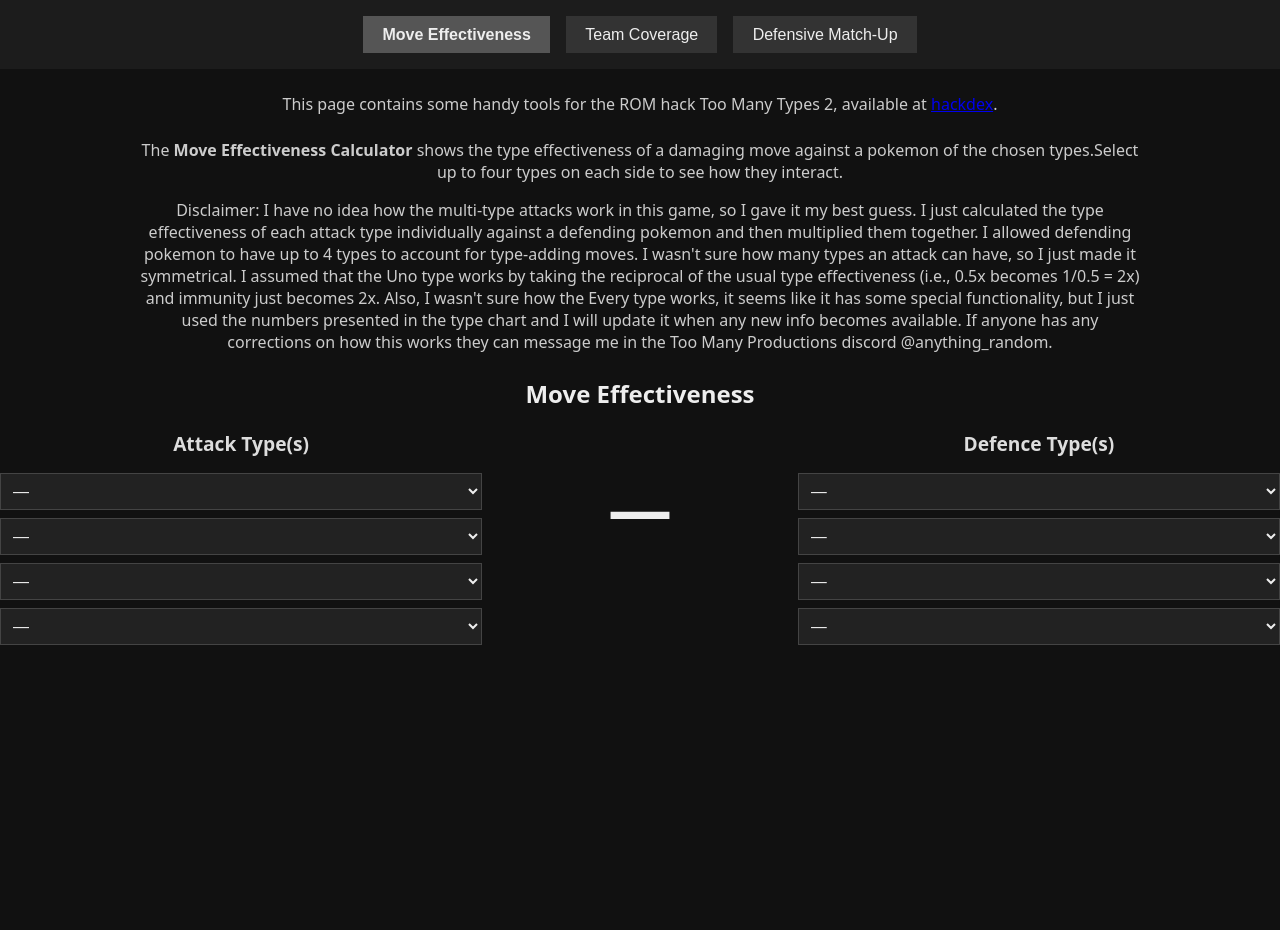
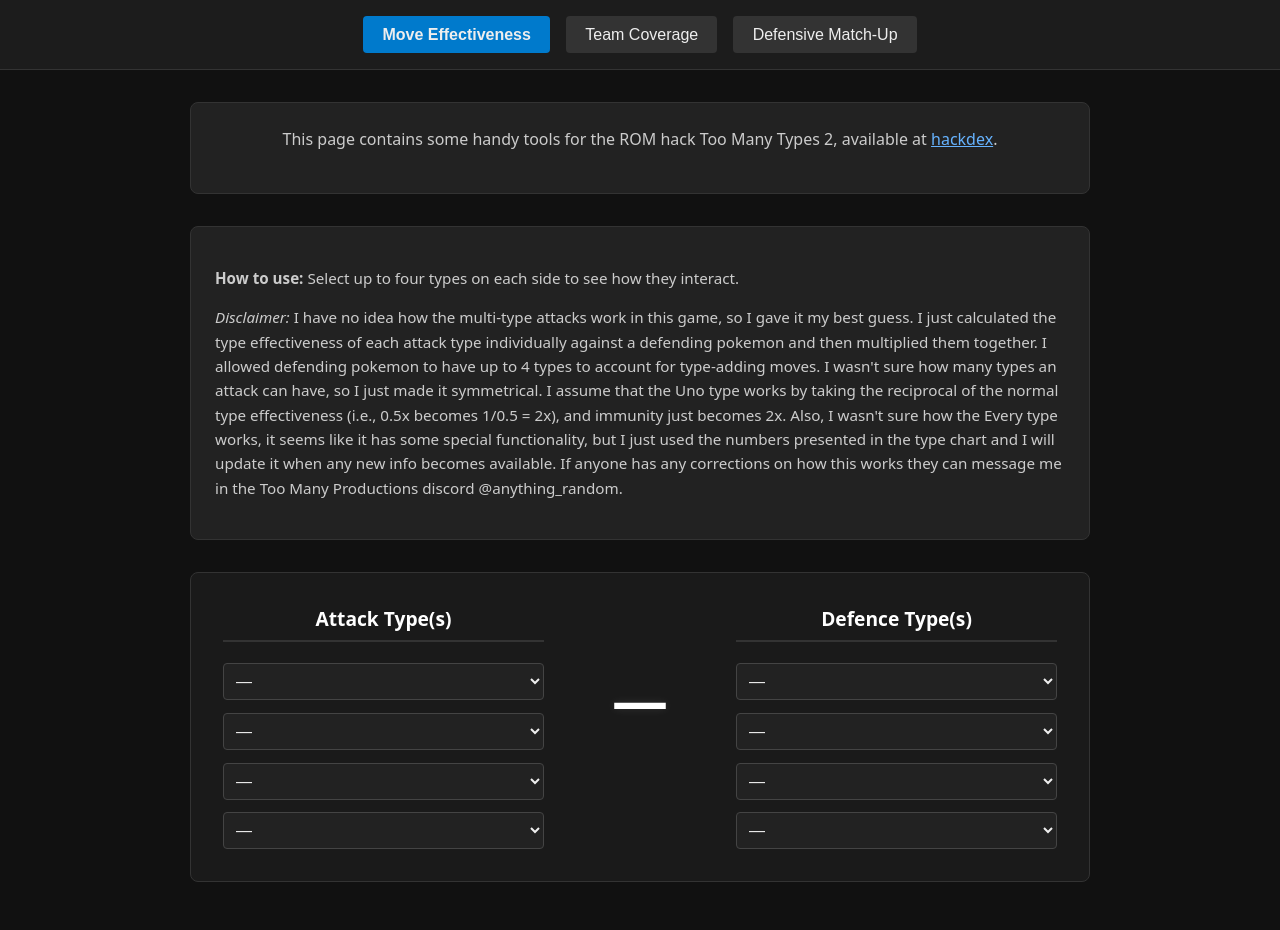
Before and after one commit to Anything-Random/Too-Many-Types-2-Type-Calculator, a Flask app: page / in a window 1280 px wide. Before the commit the page ends 645 px from the top, so only its background shows below. Run offline with Flask 3, Linux system fonts and the light colour scheme; parts of the project's set-up code (start-up, migrations or seed data) failed here and were passed over.

Commit message:
Asked Gemini to fix it

```diff
--- a/templates/index.html
+++ b/templates/index.html
@@ -5,19 +5,25 @@
 <title>Type Calculator</title>
 
 <style>
+/* ================= GLOBAL ================= */
 body {
   margin: 0;
   font-family: system-ui, sans-serif;
   background: #111;
   color: #eee;
+  /* Add padding to bottom so content isn't flush with window edge */
+  padding-bottom: 3rem;
 }
 
+/* ================= HEADER ================= */
 header {
   display: flex;
   justify-content: center;
   gap: 1rem;
   padding: 1rem;
   background: #1c1c1c;
+  margin-bottom: 2rem;
+  border-bottom: 1px solid #333;
 }
 
 header button {
@@ -26,20 +32,26 @@ header button {
   background: #333;
   color: #eee;
   border: none;
+  border-radius: 4px; /* Slight rounded corners look nicer */
   cursor: pointer;
+  transition: background 0.2s;
+}
+
+header button:hover {
+  background: #444;
 }
 
 header button.active {
-  background: #555;
+  background: #007acc; /* A nice highlight color */
   font-weight: bold;
 }
 
-.description {
-  max-width: 1000px;
-  margin: 1.5rem auto;
+/* ================= LAYOUT ================= */
+/* This container prevents content from stretching to the edges */
+.container {
+  max-width: 900px;
+  margin: 0 auto;
   padding: 0 1rem;
-  text-align: center;
-  color: #ccc;
 }
 
 .view {
@@ -50,36 +62,66 @@ header button.active {
   display: block;
 }
 
+.description {
+  background: #222;
+  padding: 1.5rem;
+  border-radius: 8px;
+  border: 1px solid #333;
+  margin-bottom: 2rem;
+  text-align: center;
+  color: #ccc;
+  line-height: 1.6;
+}
+
+.description a {
+  color: #66b3ff;
+}
+
+/* ================= TABLES & INPUTS ================= */
 select {
   background: #222;
   color: #eee;
   border: 1px solid #444;
-  padding: 0.3rem;
+  padding: 0.5rem;
+  font-size: 1rem;
+  border-radius: 4px;
+  width: 100%; /* Fill the column width, not the screen width */
+  box-sizing: border-box;
 }
 
 table {
   border-collapse: collapse;
   margin-top: 0.5rem;
+  width: 100%;
 }
 
 th, td {
   border: 1px solid #444;
-  padding: 4px;
-  font-size: 0.75rem;
+  padding: 8px;
+  font-size: 0.9rem;
   text-align: center;
 }
 
+th {
+  background: #222;
+}
+
+/* ================= CALCULATOR SPECIFIC ================= */
 .calculator {
   display: grid;
-      grid-template-columns: 1fr auto 1fr;
-      gap: 3rem;
+  grid-template-columns: 1fr auto 1fr; /* Left, Middle, Right */
+  gap: 2rem;
   align-items: start;
+  background: #1a1a1a;
+  padding: 2rem;
+  border-radius: 8px;
+  border: 1px solid #333;
 }
 
 .column {
   display: flex;
   flex-direction: column;
-      gap: 0.5rem;
+  gap: 0.8rem;
 }
 
 .column h2 {
@@ -87,23 +129,42 @@ th, td {
   text-align: center;
   font-size: 1.2rem;
   font-weight: 600;
-      color: #ddd;
-}
-
-select {
-      padding: 0.5rem;
-      font-size: 1rem;
-      background: #222;
-      color: #eee;
-      border: 1px solid #444;
+  color: #fff;
+  border-bottom: 2px solid #333;
+  padding-bottom: 0.5rem;
 }
 
 .result {
-      font-size: 4rem;
+  font-size: 3.5rem;
   font-weight: bold;
-      min-width: 6ch;
+  min-width: 4ch;
   text-align: center;
-      padding-top: 2.2rem;
+  padding-top: 3.5rem; /* Align vertically with inputs */
+  color: #fff;
+  text-shadow: 0 0 10px rgba(255,255,255,0.1);
+}
+
+/* ================= TEAM SPECIFIC ================= */
+#team-container > div {
+  background: #1a1a1a;
+  padding: 1.5rem;
+  border-radius: 8px;
+  border: 1px solid #333;
+}
+
+#team-container strong {
+  display: block;
+  font-size: 1.2rem;
+  margin-bottom: 1rem;
+  color: #66b3ff;
+}
+
+/* Helper for the move rows */
+.move-row {
+  display: flex;
+  align-items: center;
+  gap: 0.5rem;
+  margin-bottom: 0.5rem;
 }
 </style>
 </head>
@@ -116,28 +177,31 @@ select {
   <button data-view="defence">Defensive Match-Up</button>
 </header>
 
+<div class="container">
+
   <div class="description">
-  <p>
+    <p style="margin-top: 0;">
       This page contains some handy tools for the ROM hack Too Many Types 2,
-    available at <a href=https://www.hackdex.app/hack/too-many-types-2>hackdex</a>.
+      available at <a href="https://www.hackdex.app/hack/too-many-types-2" target="_blank">hackdex</a>.
     </p>
   </div>
-<div id="matchup" class="view active description">
+
+  <div id="matchup" class="view active">
+
+    <div class="description" style="text-align: left; font-size: 0.95rem;">
       <p>
-    The <strong>Move Effectiveness Calculator</strong> shows the type
-    effectiveness of a damaging move against a pokemon of the chosen
-    types.Select up to four types on each side to see how they interact.
+        <strong>How to use:</strong> Select up to four types on each side to see how they interact.
       </p>
       <p>
-    Disclaimer: I have no idea how the multi-type attacks work in
+        <em>Disclaimer:</em> I have no idea how the multi-type attacks work in
         this game, so I gave it my best guess. I just calculated the
         type effectiveness of each attack type individually against a
         defending pokemon and then multiplied them together. I allowed
         defending pokemon to have up to 4 types to account for
         type-adding moves. I wasn't sure how many types an attack can
-    have, so I just made it symmetrical. I assumed that the Uno type
-    works by taking the reciprocal of the usual type effectiveness
-    (i.e., 0.5x becomes 1/0.5 = 2x) and immunity just becomes 2x.
+        have, so I just made it symmetrical. I assume that the Uno type
+        works by taking the reciprocal of the normal type effectiveness
+        (i.e., 0.5x becomes 1/0.5 = 2x), and immunity just becomes 2x.
         Also, I wasn't sure how the Every type works, it seems like
         it has some special functionality, but I just used the numbers
         presented in the type chart and I will update it when any new
@@ -147,11 +211,7 @@ select {
           </p>
     </div>
 
-<!-- ================= MOVE EFFECTIVENESS ================= -->
-<div id="matchup" class="view active">
-  <h2 style="text-align:center;">Move Effectiveness</h2>
     <div class="calculator">
-    <!-- Attack types -->
       <div class="column" id="attack-column">
         <h2>Attack Type(s)</h2>
         <select></select>
@@ -160,10 +220,8 @@ select {
         <select></select>
       </div>
 
-    <!-- Result -->
       <div class="result" id="result">—</div>
 
-    <!-- Defence types -->
       <div class="column" id="defence-column">
         <h2>Defence Type(s)</h2>
         <select></select>
@@ -174,22 +232,22 @@ select {
     </div>
   </div>
 
-<!-- ================= TEAM COVERAGE ================= -->
   <div id="team" class="view">
-  <h2 style="text-align:center;">Team Coverage</h2>
+    <h2 style="text-align:center; margin-bottom: 1.5rem;">Team Coverage</h2>
     <div id="team-container"></div>
 
-  <h3>Full Team Coverage</h3>
+    <div style="background: #1a1a1a; padding: 1.5rem; border-radius: 8px; border: 1px solid #333; margin-top: 2rem;">
+        <h3 style="margin-top:0; text-align: center;">Full Team Coverage</h3>
         <div id="team-total"></div>
     </div>
+  </div>
 
-<!-- ================= DEFENCE ================= -->
   <div id="defence" class="view">
     <h2 style="text-align:center;">Defensive Match-Up</h2>
-  <p>(To be implemented later)</p>
+    <p style="text-align: center;">(To be implemented later)</p>
   </div>
 
-<script>
+</div> <script>
 /* ===================== CONSTANTS ===================== */
 
 const TYPES = [
@@ -225,7 +283,8 @@ function populateSelect(select) {
     select.addEventListener("change", calculate);
 }
 
-document.querySelectorAll("select").forEach(populateSelect);
+// Populate the static selects in the Matchup tab
+document.querySelectorAll("#matchup select").forEach(populateSelect);
 
 async function calculate() {
     const attackers = [...document.querySelectorAll("#attack-column select")]
@@ -252,6 +311,7 @@ async function calculate() {
       });
 
       const data = await response.json();
+      // Format to max 2 decimals if needed, or keep as is
       document.getElementById("result").textContent = `${data.multiplier}×`;
     } catch {
       document.getElementById("result").textContent = "ERR";
@@ -275,14 +335,22 @@ function makeTypeSelect() {
 
 function renderTable(container, data) {
   container.innerHTML = "";
+  if (!data || Object.keys(data).length === 0) return;
+
   const table = document.createElement("table");
   const tr1 = document.createElement("tr");
   const tr2 = document.createElement("tr");
 
+  // Sort keys alphabetically or logically if preferred, currently just Object order
   Object.entries(data).forEach(([type, val]) => {
     const th = document.createElement("th");
     th.textContent = type;
     const td = document.createElement("td");
+
+    // Color coding for readability
+    if(val > 1) td.style.color = "#ff6b6b"; // Red-ish for super effective
+    if(val < 1) td.style.color = "#51cf66"; // Green-ish for not effective
+
     td.textContent = val + "×";
     tr1.appendChild(th);
     tr2.appendChild(td);
@@ -296,6 +364,10 @@ function renderTable(container, data) {
 
 function buildTeamUI() {
   const container = document.getElementById("team-container");
+
+  // Optimization: If we already built it, don't rebuild (clears selections otherwise)
+  if (container.children.length > 0) return;
+
   container.innerHTML = "";
 
   for (let p = 0; p < TEAM_SIZE; p++) {
@@ -303,10 +375,16 @@ function buildTeamUI() {
     block.style.marginBottom = "1.5rem";
     block._moves = [];
 
-    block.innerHTML = `<strong>Pokémon ${p + 1}</strong><br>`;
+    block.innerHTML = `<strong>Pokemon ${p + 1}</strong>`;
 
     for (let m = 0; m < MOVES_PER_POKEMON; m++) {
       const line = document.createElement("div");
+      line.className = "move-row";
+
+      const label = document.createElement("span");
+      label.textContent = `Move ${m + 1}:`;
+      label.style.minWidth = "60px";
+      label.style.fontSize = "0.9rem";
 
       const s1 = makeTypeSelect();
       const s2 = makeTypeSelect();
@@ -314,6 +392,13 @@ function buildTeamUI() {
 
       const cb = document.createElement("input");
       cb.type = "checkbox";
+      cb.id = `p${p}m${m}-multi`;
+
+      const cbLabel = document.createElement("label");
+      cbLabel.textContent = "Dual Type?";
+      cbLabel.setAttribute("for", `p${p}m${m}-multi`);
+      cbLabel.style.fontSize = "0.8rem";
+      cbLabel.style.cursor = "pointer";
 
       cb.onchange = () => {
         s2.style.display = cb.checked ? "inline-block" : "none";
@@ -322,13 +407,7 @@ function buildTeamUI() {
 
       s1.onchange = s2.onchange = calculateTeam;
 
-      line.append(
-        `Move ${m + 1}: `,
-        s1,
-        cb,
-        document.createTextNode(" Multi-Type "),
-        s2
-      );
+      line.append(label, s1, cb, cbLabel, s2);
 
       block._moves.push({ s1, s2, cb });
       block.appendChild(line);
@@ -336,6 +415,8 @@ function buildTeamUI() {
 
     const result = document.createElement("div");
     result.id = `pokemon-${p}`;
+    result.style.marginTop = "1rem";
+    result.style.overflowX = "auto"; // Scroll if table is too wide
     block.appendChild(result);
 
     container.appendChild(block);
@@ -348,6 +429,9 @@ async function calculateTeam() {
 
   for (let i = 0; i < rows.length; i++) {
     const moves = [];
+    // rows[i] is the block div. usage of _moves property attached to DOM element
+    if (!rows[i]._moves) continue;
+
     for (const m of rows[i]._moves) {
       if (!m.s1.value) continue;
       if (m.cb.checked && m.s2.value)
@@ -359,43 +443,51 @@ async function calculateTeam() {
     if (moves.length === 0) continue;
     team.push(moves);
 
+    try {
       const res = await fetch("/coverage", {
         method: "POST",
         headers: { "Content-Type": "application/json" },
         body: JSON.stringify({ moves })
       });
-
-    renderTable(
-      document.getElementById(`pokemon-${i}`),
-      await res.json()
-    );
+      renderTable(document.getElementById(`pokemon-${i}`), await res.json());
+    } catch (e) { console.error(e); }
   }
 
-  if (team.length === 0) return;
+  if (team.length === 0) {
+      document.getElementById("team-total").innerHTML = "";
+      return;
+  }
 
+  try {
     const teamRes = await fetch("/team-coverage", {
         method: "POST",
         headers: { "Content-Type": "application/json" },
         body: JSON.stringify({ pokemons: team })
     });
-
-  renderTable(
-    document.getElementById("team-total"),
-    await teamRes.json()
-  );
+    renderTable(document.getElementById("team-total"), await teamRes.json());
+  } catch (e) { console.error(e); }
 }
 
 /* ===================== SPA NAV ===================== */
 
 document.querySelectorAll("header button").forEach(btn => {
   btn.onclick = () => {
+    // UI Toggles
     document.querySelectorAll("header button").forEach(b => b.classList.remove("active"));
     btn.classList.add("active");
 
     document.querySelectorAll(".view").forEach(v => v.classList.remove("active"));
-    document.getElementById(btn.dataset.view).classList.add("active");
+    const viewId = btn.dataset.view;
+    const viewElement = document.getElementById(viewId);
 
-    if (btn.dataset.view === "team") buildTeamUI();
+    if (viewElement) {
+        viewElement.classList.add("active");
+    } else {
+        console.error(`View ID '${viewId}' not found.`);
+    }
+
+    // Logic Trigger
+    if (viewId === "team") buildTeamUI();
   };
 });
 </script>
```
Lines whose indentation alone changed are shown as unchanged.
